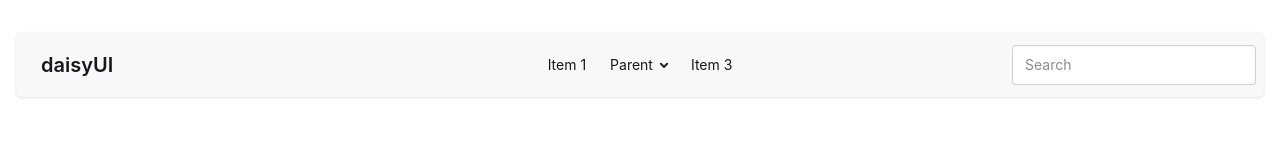
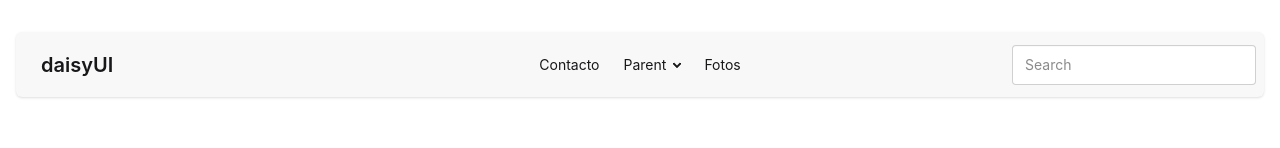
Before and after one commit to Sssebas81/Parcial3Repaso, a Next.js app in the folder repasoparcial3/: page / in a window 1280 px wide. Shown: the top 148 px of the page. Built offline with nearby package versions, Linux system fonts and the light colour scheme.

Commit message:
navbar finish

```diff
--- /dev/null
+++ b/repasoparcial3/src/app/contact/page.tsx
@@ -0,0 +1,10 @@
+export default function Page() {
+  return (
+    <main className="max-w-xl mx-auto p-6">
+      <h1 className="text-3xl font-bold mb-6 text-center">
+        Contacto
+      </h1>
+    </main>
+
+  );
+}
--- /dev/null
+++ b/repasoparcial3/src/app/fotos/page.tsx
@@ -0,0 +1,20 @@
+export default function Page() {
+  return (
+    <main className="max-w-xl mx-auto p-6">
+      <img
+        src="https://www.nbcstore.com/cdn/shop/products/SHREK-SS-63-MF1.jpg?v=1693905182"
+        alt="comida"
+        className="w-full h-48 object-contain rounded-lg"
+      />
+
+      <img
+        src="/leo.jpeg"
+        alt="gato"
+        className="w-full h-48 object-contain rounded-lg"
+      />
+    </main>
+
+
+
+  );
+}
--- a/repasoparcial3/src/common/components/Navbar.tsx
+++ b/repasoparcial3/src/common/components/Navbar.tsx
@@ -1,6 +1,8 @@
+import Link from "next/link";
+
 export default function Navbar() {
     return(
-        <div className="max-lg:collapse bg-base-200 lg:mb-48 shadow-sm w-full rounded-md">
+        <div className="max-lg:collapse bg-base-200 lg:mb-10 shadow-sm w-full rounded-md">
             <input id="navbar-1-toggle" className="peer hidden" type="checkbox" />
             <label htmlFor="navbar-1-toggle" className="fixed inset-0 hidden max-lg:peer-checked:block"></label>
             <div className="collapse-title navbar">
@@ -13,7 +15,12 @@ export default function Navbar() {
 
                 <div className="navbar-center hidden lg:flex">
                     <ul className="menu menu-horizontal px-1">
-                        <li><button>Item 1</button></li>
+
+                        <li>
+                            <Link href="/contact">
+                                Contacto
+                            </Link>
+                        </li>
                         <li>
                             <details>
                                 <summary>Parent</summary>
@@ -23,7 +30,11 @@ export default function Navbar() {
                                 </ul>
                             </details>
                         </li>
-                        <li><button>Item 3</button></li>
+                        <li>
+                            <Link href="/fotos">
+                                Fotos
+                            </Link>
+                        </li>
                     </ul>
                 </div>
                 <div className="navbar-end">
```
Also changed, not shown: repasoparcial3/public/leo.jpeg (added).
